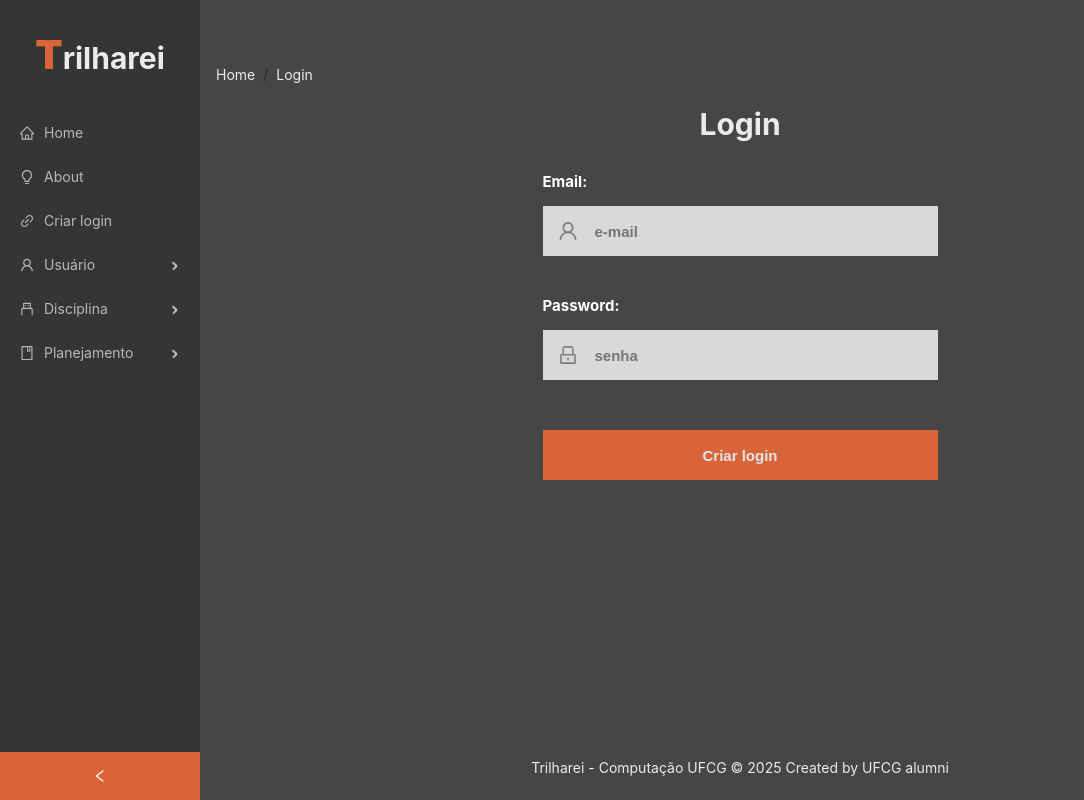
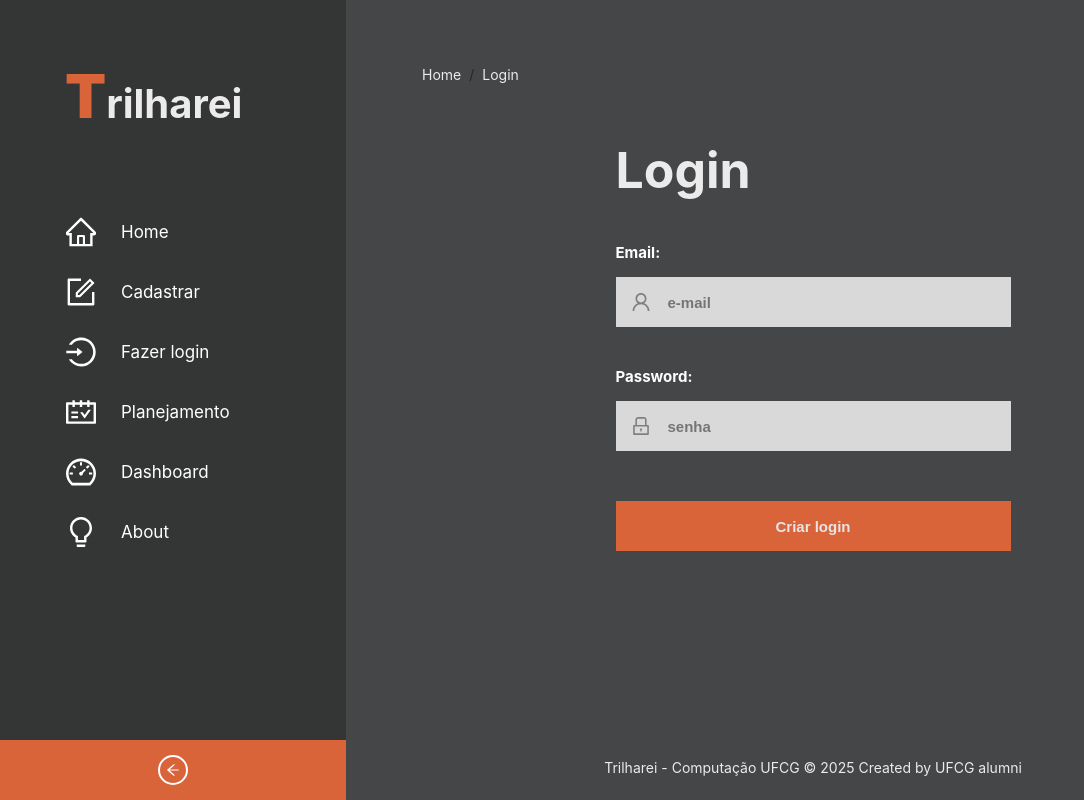
Before and after one commit to Vitoria-Maria0912/optativas-cc-ufcg, a React (Create React App) app in the folder frontend/: page /auth/login in a window 1280 px wide. Shown: the whole page, without its empty margins (0-1084 px from the left). Built offline with nearby package versions, Linux system fonts and the light colour scheme.

Commit message:
feat: adjusting menu style

```diff
--- a/frontend/src/App.css
+++ b/frontend/src/App.css
@@ -12,6 +12,7 @@
         animation: App-logo-spin infinite 20s linear;
     }
 }
+
 
 .App-header {
     background-color: #282c34;
@@ -32,6 +33,7 @@
     from {
         transform: rotate(0deg);
     }
+
     to {
         transform: rotate(360deg);
     }
--- a/frontend/src/App.js
+++ b/frontend/src/App.js
@@ -1,5 +1,5 @@
 import React, { useState } from 'react';
-import { HomeOutlined, UserOutlined, BookOutlined, UsbOutlined, BulbOutlined, LinkOutlined } from '@ant-design/icons';
+import { HomeOutlined, UserOutlined, BookOutlined, UsbOutlined, BulbOutlined, LinkOutlined, ArrowLeftOutlined, ArrowRightOutlined, FormOutlined, LoginOutlined, ScheduleOutlined, DashboardOutlined } from '@ant-design/icons';
 import { Menu, Layout } from 'antd';
 import { Route, Routes, useNavigate } from "react-router-dom";
 import { Home, About } from './components/Layout/CenterMain.js'
@@ -11,6 +11,7 @@ import LoginService from './services/LoginService.js';
 import Planning from './components/Planning/index.js';
 import UserService from './services/UserService.js';
 import { NotificationProvider } from './components/Alert/index.js';
+import AdminService from './services/AdminService.js';
 
 const App = () => {
 
@@ -26,38 +27,32 @@ const App = () => {
     return (
         <NotificationProvider>
             <Layout style={{ minHeight: '100vh' }}>
-                <Sider collapsible collapsed={collapsed} onCollapse={onCollapse}>
+                <Sider trigger={
+                    <div style={{
+                        display: 'flex',
+                        justifyContent: 'center',
+                        alignItems: 'center',
+                        width: 30,
+                        height: 30,
+                        borderRadius: '50%',
+                        color: 'white',
+                        cursor: 'pointer',
+                        border: '2px solid white',
+                    }}>
+                        {collapsed ? <ArrowRightOutlined /> : <ArrowLeftOutlined />}
+                    </div>
+                } width={346} className="main-menu" collapsible collapsed={collapsed} onCollapse={onCollapse}>
                     <div className="logo" >
                         <span className="logo-T">T</span>
                         <span className="logo-text">rilharei</span>
                     </div>
-                    <Menu theme="dark" defaultSelectedKeys={['1']} mode="vertical">
+                    <Menu icon={<ArrowLeftOutlined />} className="main-menu-items" theme="dark" defaultSelectedKeys={['1']} mode="vertical">
                         <Menu.Item key="home" icon={<HomeOutlined />} onClick={() => navigate('/')}>Home</Menu.Item>
+                        <Menu.Item key="cadastro" icon={<FormOutlined />} onClick={() => navigate('/users/create')}>Cadastrar</Menu.Item>
+                        <Menu.Item key="login" icon={<LoginOutlined />} onClick={() => navigate('/auth/login')}>Fazer login</Menu.Item>
+                        <Menu.Item key="planejamento" icon={<ScheduleOutlined />} onClick={() => navigate('/planning')}>Planejamento</Menu.Item>
+                        <Menu.Item key="dashboard" icon={<DashboardOutlined />} onClick={() => navigate('/dashboard')}>Dashboard</Menu.Item>
                         <Menu.Item key="about" icon={<BulbOutlined />} onClick={() => navigate('/about')}>About</Menu.Item>
-                        <Menu.Item key="login" icon={<LinkOutlined />} onClick={() => navigate('/auth/login')}>Criar login</Menu.Item>
-
-                        <SubMenu key="users" icon={<UserOutlined />} title="Usuário">
-                            <Menu.Item key="11" onClick={() => navigate('/users/create')}>Criar novo usuário</Menu.Item>
-                            <Menu.Item key="12" onClick={() => navigate('/users/delete')}>Deletar usuário</Menu.Item>
-                            <Menu.Item key="13" onClick={() => navigate('/users/update')}>Editar usuário</Menu.Item>
-                            <Menu.Item key="14" onClick={() => navigate('/users/getOne')}>Visualizar usuário</Menu.Item>
-                            <Menu.Item key="15" onClick={() => navigate('/users/getAll')}>Visualizar todos os usuários</Menu.Item>
-                        </SubMenu>
-                        <SubMenu key="discipline" icon={<UsbOutlined />} title="Disciplina">
-                            <Menu.Item key="21" onClick={() => navigate('/disciplines/create')}>Criar nova disciplina</Menu.Item>
-                            <Menu.Item key="22" onClick={() => navigate('/disciplines/delete')}>Apagar disciplina</Menu.Item>
-                            <Menu.Item key="23" onClick={() => navigate('/disciplines/update')}>Editar disciplina</Menu.Item>
-                            <Menu.Item key="24" onClick={() => navigate('/disciplines/getOne')}>Visualizar disciplina</Menu.Item>
-                            <Menu.Item key="25" onClick={() => navigate('/disciplines/getAll')}>Visualizar todas as disciplinas</Menu.Item>
-                        </SubMenu>
-                        <SubMenu key="planning" icon={<BookOutlined />} title="Planejamento">
-                            <Menu.Item key="31" onClick={() => navigate('/planning')}>Criar planejamento</Menu.Item>
-                            <Menu.Item key="32" onClick={() => navigate('/planning/save')}>Salvar planejamento</Menu.Item>
-                            <Menu.Item key="34" onClick={() => navigate('/planning/delete')}>Apagar planejamento</Menu.Item>
-                            <Menu.Item key="33" onClick={() => navigate('/planning/update')}>Editar planejamento</Menu.Item>
-                            <Menu.Item key="34" onClick={() => navigate('/planning/getOne')}>Visualizar planejamento</Menu.Item>
-                        </SubMenu>
-
                     </Menu>
                 </Sider>
                 <Layout>
@@ -67,6 +62,7 @@ const App = () => {
                             <Route path="/" exact element={<Home />} />
                             <Route path="/about" exact element={<About />} />
                             <Route path="/users/*" element={<UserService />} />
+                            <Route path="/admin" element={<AdminService />} />
                             <Route path="/auth/login" exact element={<LoginService />} />
                             <Route path="/disciplines/*" element={<DisciplineService />} />
                             <Route path="/planning/*" element={<PlanningService />} />
--- a/frontend/src/components/Forms/login/style.css
+++ b/frontend/src/components/Forms/login/style.css
@@ -3,6 +3,7 @@
     height: 100%;
     display: flex;
     justify-content: center;
+    padding-top: 20px;
 }
 
 .login {
@@ -10,8 +11,8 @@
 }
 
 .login h1 {
-    text-align: center;
-    font-size: 30px;
+    /* text-align: center; */
+    font-size: 50px;
 }
 
 .login button {
--- a/frontend/src/components/Forms/user/style.css
+++ b/frontend/src/components/Forms/user/style.css
@@ -3,6 +3,7 @@
     height: 100%;
     display: flex;
     justify-content: center;
+    padding-top: 20px;
 }
 
 .register {
@@ -10,8 +11,8 @@
 }
 
 .register h1{
-    text-align: center;
-    font-size: 30px;
+    /* text-align: center; */
+    font-size: 50px;
 }
 
 .register .form-group button {
--- /dev/null
+++ b/frontend/src/services/AdminService.js
@@ -0,0 +1,22 @@
+import React from 'react';
+import { Breadcrumb } from 'antd';
+import { Outlet, Route, Routes } from 'react-router-dom';
+import Register from '../components/Forms/user/UserCreateForm';
+
+const AdminService = () => {
+
+  return (
+    <div>
+        <Breadcrumb>
+          <Breadcrumb.Item>Home</Breadcrumb.Item>
+          <Breadcrumb.Item>Dashboard</Breadcrumb.Item>
+        </Breadcrumb>
+        <Routes>
+            <Route path="/" element={ <Register/> }/>
+        </Routes>
+        <Outlet />
+    </div>
+  );
+};
+
+export default AdminService;
--- a/frontend/src/style.css
+++ b/frontend/src/style.css
@@ -13,12 +13,30 @@ code {
         monospace;
 }
 
-.ant-layout-sider, .ant-menu {
+.ant-layout-sider,
+.ant-menu {
     background-color: #343535;
 }
 
 .ant-menu-sub {
     background-color: #252626 !important;
+}
+
+.ant-menu-item {
+    display: flex !important;
+    align-items: center !important;
+    margin: 20px 0px !important;
+}
+
+.ant-menu-item .ant-menu-title-content {
+    color: white !important;
+    font-size: 17px !important;
+}
+
+.ant-menu-item .ant-menu-item-icon {
+    font-size: 30px !important;
+    color: white !important;
+    margin-right: 15px !important;
 }
 
 .ant-menu-item-selected {
@@ -30,32 +48,62 @@ code {
 }
 
 
-.ant-layout, .ant-layout-header, .ant-layout-footer, .ant-layout-content > div {
+.ant-layout,
+.ant-layout-header,
+.ant-layout-footer,
+.ant-layout-content>div {
     background-color: #454647 !important;
     color: #ebebeb !important;
+}
+
+.ant-breadcrumb {
+    padding-left: 60px !important;
+}
+
+.ant-layout-sider-trigger {
+    padding: 30px 0px !important;
+    display: flex !important;
+    justify-content: center !important;
+    align-items: center !important;
+    font-weight: bolder;
 }
 
 .ant-breadcrumb span {
     color: #ebebeb;
 }
 
-.ant-menu-submenu-selected span, .ant-menu-submenu-selected i{
+.ant-menu-submenu-selected span,
+.ant-menu-submenu-selected i {
     color: #ebebeb !important;
 }
 
 .logo {
-  text-align: center;
-  font-size: 30px;
-  padding: 30px 0px;
+    /* text-align: center; */
+    font-size: 40px;
+    padding: 60px 65px;
     font-weight: bold;
 }
 
-.logo .logo-T{
+.logo .logo-T {
     color: #d9643a;
-  font-size: 40px;
+    font-size: 60px;
     font-weight: bolder;
 }
 
 .ant-layout-sider-collapsed .logo .logo-text {
     display: none !important;
 }
+
+.ant-menu {
+    padding: 0px 50px !important;
+}
+
+.ant-layout-sider-collapsed .logo {
+    font-size: 40px;
+    padding: 60px 20px !important;
+    font-weight: bold;
+}
+
+.ant-layout-sider-collapsed .ant-menu {
+    display: inline !important;
+}
```
Lines whose indentation alone changed are shown as unchanged.
